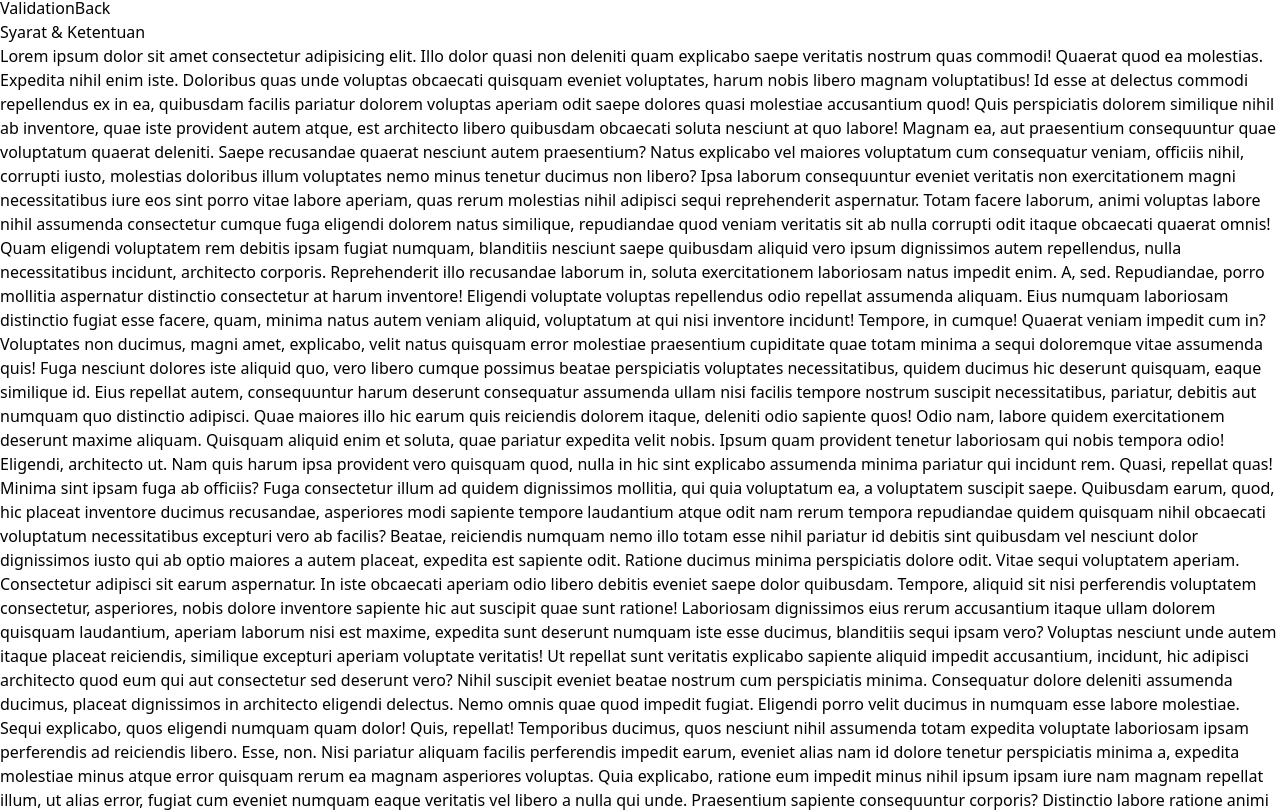
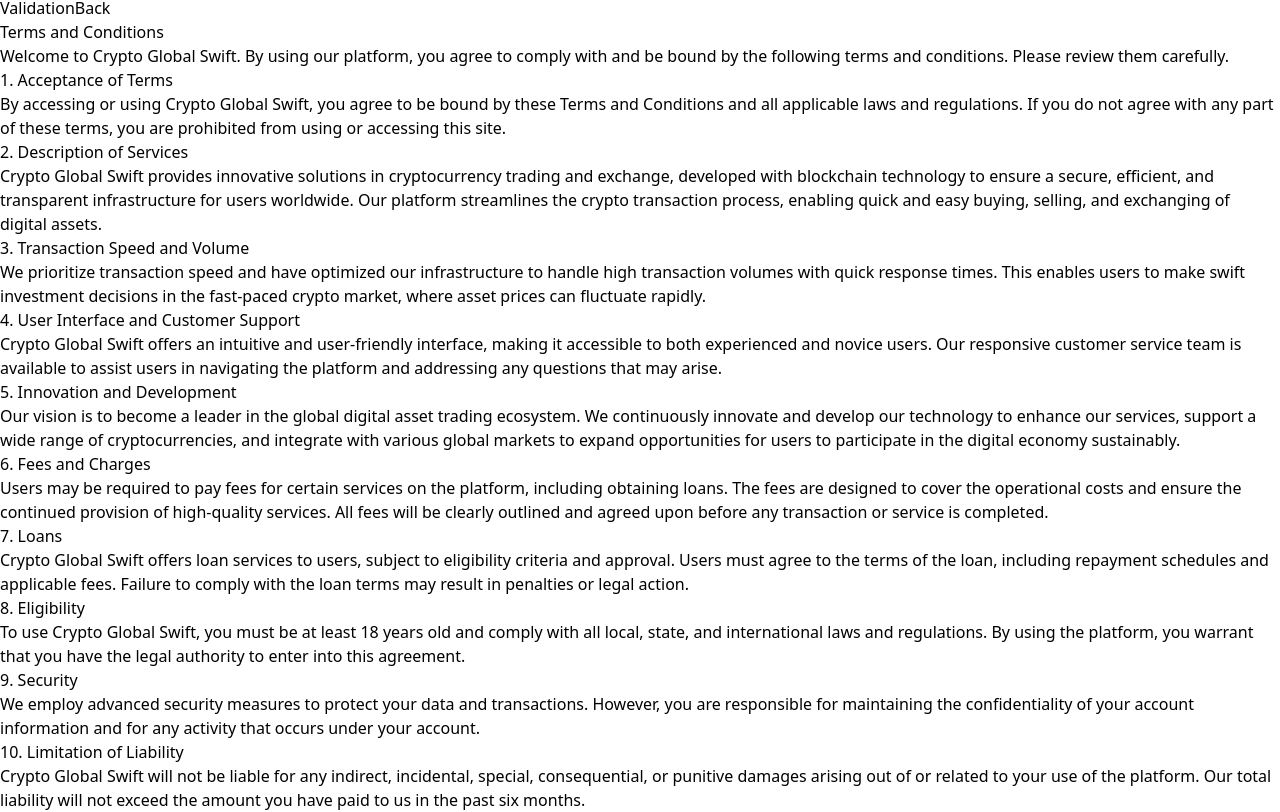
Before and after one commit to Mudapedia/frontend-loan-crypto, a React (Vite) app: page / in a window 1280 px wide. Shown: the part 892-1704 px from the top of the page. Built offline with nearby package versions, Linux system fonts and the light colour scheme.

Commit message:
update Terms and Conditions

```diff
--- a/src/components/Term.jsx
+++ b/src/components/Term.jsx
@@ -1,120 +1,36 @@
 /* eslint-disable react/prop-types */
+import { Link } from "react-router-dom";
 const Term = ({ showTerm, setShowTerm }) => {
   return (
     <div className={`absolute bg-white px-5 grid ${showTerm ? "" : "hidden"}`}>
-      <h1 className="text-center mb-5">Syarat & Ketentuan</h1>
-      <p>
-        Lorem ipsum dolor sit amet consectetur adipisicing elit. Illo dolor
-        quasi non deleniti quam explicabo saepe veritatis nostrum quas commodi!
-        Quaerat quod ea molestias. Expedita nihil enim iste. Doloribus quas unde
-        voluptas obcaecati quisquam eveniet voluptates, harum nobis libero
-        magnam voluptatibus! Id esse at delectus commodi repellendus ex in ea,
-        quibusdam facilis pariatur dolorem voluptas aperiam odit saepe dolores
-        quasi molestiae accusantium quod! Quis perspiciatis dolorem similique
-        nihil ab inventore, quae iste provident autem atque, est architecto
-        libero quibusdam obcaecati soluta nesciunt at quo labore! Magnam ea, aut
-        praesentium consequuntur quae voluptatum quaerat deleniti. Saepe
-        recusandae quaerat nesciunt autem praesentium? Natus explicabo vel
-        maiores voluptatum cum consequatur veniam, officiis nihil, corrupti
-        iusto, molestias doloribus illum voluptates nemo minus tenetur ducimus
-        non libero? Ipsa laborum consequuntur eveniet veritatis non
-        exercitationem magni necessitatibus iure eos sint porro vitae labore
-        aperiam, quas rerum molestias nihil adipisci sequi reprehenderit
-        aspernatur. Totam facere laborum, animi voluptas labore nihil assumenda
-        consectetur cumque fuga eligendi dolorem natus similique, repudiandae
-        quod veniam veritatis sit ab nulla corrupti odit itaque obcaecati
-        quaerat omnis! Quam eligendi voluptatem rem debitis ipsam fugiat
-        numquam, blanditiis nesciunt saepe quibusdam aliquid vero ipsum
-        dignissimos autem repellendus, nulla necessitatibus incidunt, architecto
-        corporis. Reprehenderit illo recusandae laborum in, soluta
-        exercitationem laboriosam natus impedit enim. A, sed. Repudiandae, porro
-        mollitia aspernatur distinctio consectetur at harum inventore! Eligendi
-        voluptate voluptas repellendus odio repellat assumenda aliquam. Eius
-        numquam laboriosam distinctio fugiat esse facere, quam, minima natus
-        autem veniam aliquid, voluptatum at qui nisi inventore incidunt!
-        Tempore, in cumque! Quaerat veniam impedit cum in? Voluptates non
-        ducimus, magni amet, explicabo, velit natus quisquam error molestiae
-        praesentium cupiditate quae totam minima a sequi doloremque vitae
-        assumenda quis! Fuga nesciunt dolores iste aliquid quo, vero libero
-        cumque possimus beatae perspiciatis voluptates necessitatibus, quidem
-        ducimus hic deserunt quisquam, eaque similique id. Eius repellat autem,
-        consequuntur harum deserunt consequatur assumenda ullam nisi facilis
-        tempore nostrum suscipit necessitatibus, pariatur, debitis aut numquam
-        quo distinctio adipisci. Quae maiores illo hic earum quis reiciendis
-        dolorem itaque, deleniti odio sapiente quos! Odio nam, labore quidem
-        exercitationem deserunt maxime aliquam. Quisquam aliquid enim et soluta,
-        quae pariatur expedita velit nobis. Ipsum quam provident tenetur
-        laboriosam qui nobis tempora odio! Eligendi, architecto ut. Nam quis
-        harum ipsa provident vero quisquam quod, nulla in hic sint explicabo
-        assumenda minima pariatur qui incidunt rem. Quasi, repellat quas! Minima
-        sint ipsam fuga ab officiis? Fuga consectetur illum ad quidem
-        dignissimos mollitia, qui quia voluptatum ea, a voluptatem suscipit
-        saepe. Quibusdam earum, quod, hic placeat inventore ducimus recusandae,
-        asperiores modi sapiente tempore laudantium atque odit nam rerum tempora
-        repudiandae quidem quisquam nihil obcaecati voluptatum necessitatibus
-        excepturi vero ab facilis? Beatae, reiciendis numquam nemo illo totam
-        esse nihil pariatur id debitis sint quibusdam vel nesciunt dolor
-        dignissimos iusto qui ab optio maiores a autem placeat, expedita est
-        sapiente odit. Ratione ducimus minima perspiciatis dolore odit. Vitae
-        sequi voluptatem aperiam. Consectetur adipisci sit earum aspernatur. In
-        iste obcaecati aperiam odio libero debitis eveniet saepe dolor
-        quibusdam. Tempore, aliquid sit nisi perferendis voluptatem consectetur,
-        asperiores, nobis dolore inventore sapiente hic aut suscipit quae sunt
-        ratione! Laboriosam dignissimos eius rerum accusantium itaque ullam
-        dolorem quisquam laudantium, aperiam laborum nisi est maxime, expedita
-        sunt deserunt numquam iste esse ducimus, blanditiis sequi ipsam vero?
-        Voluptas nesciunt unde autem itaque placeat reiciendis, similique
-        excepturi aperiam voluptate veritatis! Ut repellat sunt veritatis
-        explicabo sapiente aliquid impedit accusantium, incidunt, hic adipisci
-        architecto quod eum qui aut consectetur sed deserunt vero? Nihil
-        suscipit eveniet beatae nostrum cum perspiciatis minima. Consequatur
-        dolore deleniti assumenda ducimus, placeat dignissimos in architecto
-        eligendi delectus. Nemo omnis quae quod impedit fugiat. Eligendi porro
-        velit ducimus in numquam esse labore molestiae. Sequi explicabo, quos
-        eligendi numquam quam dolor! Quis, repellat! Temporibus ducimus, quos
-        nesciunt nihil assumenda totam expedita voluptate laboriosam ipsam
-        perferendis ad reiciendis libero. Esse, non. Nisi pariatur aliquam
-        facilis perferendis impedit earum, eveniet alias nam id dolore tenetur
-        perspiciatis minima a, expedita molestiae minus atque error quisquam
-        rerum ea magnam asperiores voluptas. Quia explicabo, ratione eum impedit
-        minus nihil ipsum ipsam iure nam magnam repellat illum, ut alias error,
-        fugiat cum eveniet numquam eaque veritatis vel libero a nulla qui unde.
-        Praesentium sapiente consequuntur corporis? Distinctio labore ratione
-        animi corrupti sint error ullam qui soluta ipsam harum earum dolorum
-        deserunt vel modi voluptas corporis, ad similique. Laudantium porro quae
-        nihil ab, voluptatibus quisquam earum nisi sit placeat explicabo velit
-        omnis odit quas fugit. Earum voluptatibus, tempora reprehenderit ipsum
-        natus exercitationem. Itaque quisquam illo sit, at autem voluptas.
-        Veniam possimus ipsam cum eos dolores asperiores, quidem id est
-        provident, et ipsum autem illum, ullam nulla optio quis corrupti tenetur
-        accusantium aut voluptatibus! Quae non quas tempora consectetur delectus
-        nostrum in veniam dolor laborum, commodi obcaecati beatae eveniet unde
-        cupiditate sunt animi deserunt. Nulla obcaecati consequatur vel
-        repudiandae? Facilis molestias atque laboriosam error facere nulla ea
-        magni vero, animi officiis ullam, itaque nostrum voluptatem fugiat in id
-        nemo excepturi quaerat sunt molestiae consectetur! Voluptatibus commodi
-        ullam, facilis quas quo aliquam repudiandae, ipsa excepturi temporibus
-        praesentium est hic sunt impedit quia maxime officiis possimus iste!
-        Similique, enim maxime? Magni quos, ipsum harum corporis quibusdam rem,
-        animi odio enim excepturi voluptates perspiciatis commodi quae. Tempora
-        deserunt alias eum ipsa placeat corporis laudantium. Minima pariatur,
-        reiciendis necessitatibus explicabo quas nam aperiam a recusandae
-        commodi eligendi distinctio veniam, corrupti id blanditiis tempore
-        perferendis vel incidunt, officiis beatae nemo laborum. Dolor labore
-        earum porro cum nemo quas consequatur sunt, molestiae qui architecto
-        minima repellendus facilis nesciunt quo in corporis consectetur magnam,
-        explicabo, provident laborum fugit placeat libero! Modi, at quae quod
-        reprehenderit non, autem sed eius dolor magni ducimus, ipsum nemo odit
-        sint exercitationem inventore placeat quia eos ad reiciendis distinctio
-        possimus molestias. Quas alias quos odit temporibus repellat qui
-        veritatis sit cum corporis reiciendis deleniti voluptatum architecto vel
-        repudiandae quis impedit nihil sed est, iusto ut consequuntur. Quod
-        asperiores exercitationem autem quo provident aperiam repellendus
-        pariatur temporibus laborum vero laboriosam facere omnis consectetur
-        nesciunt placeat aliquid atque consequuntur sint error, eos quae nulla
-        sit ea enim! Quibusdam totam qui maxime quae quaerat, accusamus
-        cupiditate?
-      </p>
+      <h1 className="text-center text-lg font-bold mb-5">Terms and Conditions</h1>
+      <p>Welcome to Crypto Global Swift. By using our platform, you agree to comply with and be bound by the following terms and conditions. Please review them carefully.</p>
+      <h2 className="font-semibold mt-3 mb-1">1. Acceptance of Terms</h2>
+      <p>By accessing or using Crypto Global Swift, you agree to be bound by these Terms and Conditions and all applicable laws and regulations. If you do not agree with any part of these terms, you are prohibited from using or accessing this site.</p>
+      <h2 className="font-semibold mt-3 mb-1">2. Description of Services</h2>
+      <p>Crypto Global Swift provides innovative solutions in cryptocurrency trading and exchange, developed with blockchain technology to ensure a secure, efficient, and transparent infrastructure for users worldwide. Our platform streamlines the crypto transaction process, enabling quick and easy buying, selling, and exchanging of digital assets.</p>
+      <h2 className="font-semibold mt-3 mb-1">3. Transaction Speed and Volume</h2>
+      <p>We prioritize transaction speed and have optimized our infrastructure to handle high transaction volumes with quick response times. This enables users to make swift investment decisions in the fast-paced crypto market, where asset prices can fluctuate rapidly.</p>
+      <h2 className="font-semibold mt-3 mb-1">4. User Interface and Customer Support</h2>
+      <p>Crypto Global Swift offers an intuitive and user-friendly interface, making it accessible to both experienced and novice users. Our responsive customer service team is available to assist users in navigating the platform and addressing any questions that may arise.</p>
+      <h2 className="font-semibold mt-3 mb-1">5. Innovation and Development</h2>
+      <p>Our vision is to become a leader in the global digital asset trading ecosystem. We continuously innovate and develop our technology to enhance our services, support a wide range of cryptocurrencies, and integrate with various global markets to expand opportunities for users to participate in the digital economy sustainably.</p>
+      <h2 className="font-semibold mt-3 mb-1">6. Fees and Charges</h2>
+      <p>Users may be required to pay fees for certain services on the platform, including obtaining loans. The fees are designed to cover the operational costs and ensure the continued provision of high-quality services. All fees will be clearly outlined and agreed upon before any transaction or service is completed.</p>
+      <h2 className="font-semibold mt-3 mb-1">7. Loans</h2>
+      <p>Crypto Global Swift offers loan services to users, subject to eligibility criteria and approval. Users must agree to the terms of the loan, including repayment schedules and applicable fees. Failure to comply with the loan terms may result in penalties or legal action.</p>
+      <h2 className="font-semibold mt-3 mb-1">8. Eligibility</h2>
+      <p>To use Crypto Global Swift, you must be at least 18 years old and comply with all local, state, and international laws and regulations. By using the platform, you warrant that you have the legal authority to enter into this agreement.</p>
+      <h2 className="font-semibold mt-3 mb-1">9. Security</h2>
+      <p>We employ advanced security measures to protect your data and transactions. However, you are responsible for maintaining the confidentiality of your account information and for any activity that occurs under your account.</p>
+      <h2 className="font-semibold mt-3 mb-1">10. Limitation of Liability</h2>
+      <p>Crypto Global Swift will not be liable for any indirect, incidental, special, consequential, or punitive damages arising out of or related to your use of the platform. Our total liability will not exceed the amount you have paid to us in the past six months.</p>
+      <h2 className="font-semibold mt-3 mb-1">11. Changes to Terms</h2>
+      <p>We reserve the right to modify these terms at any time. Any changes will be effective immediately upon posting on our website. Your continued use of the platform after any changes signifies your acceptance of the new terms.</p>
+      <h2 className="font-semibold mt-3 mb-1">12. Contact Information</h2>
+      <p>Please <Link to={"/contact"} className="text-blue-500 font-semibold">contact us</Link> for any questions about these Terms and Conditions.</p>
+      <p className="mt-3">By using Crypto Global Swift, you acknowledge that you have read, understood, and agree to be bound by these Terms and Conditions.</p>
+
       <button
         className="bg-green-500 text-white px-8 py-2 rounded-md w-fit mx-auto my-5"
         onClick={() => {
```
